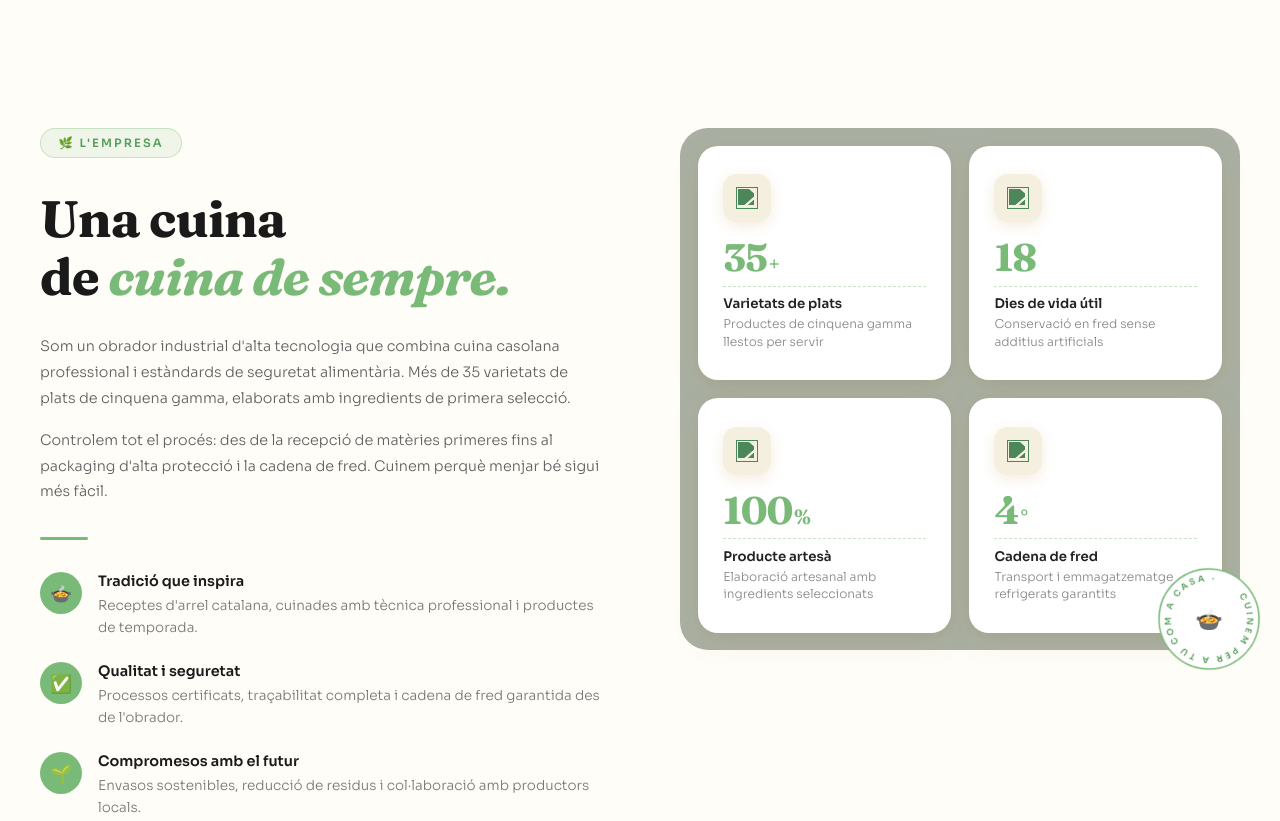
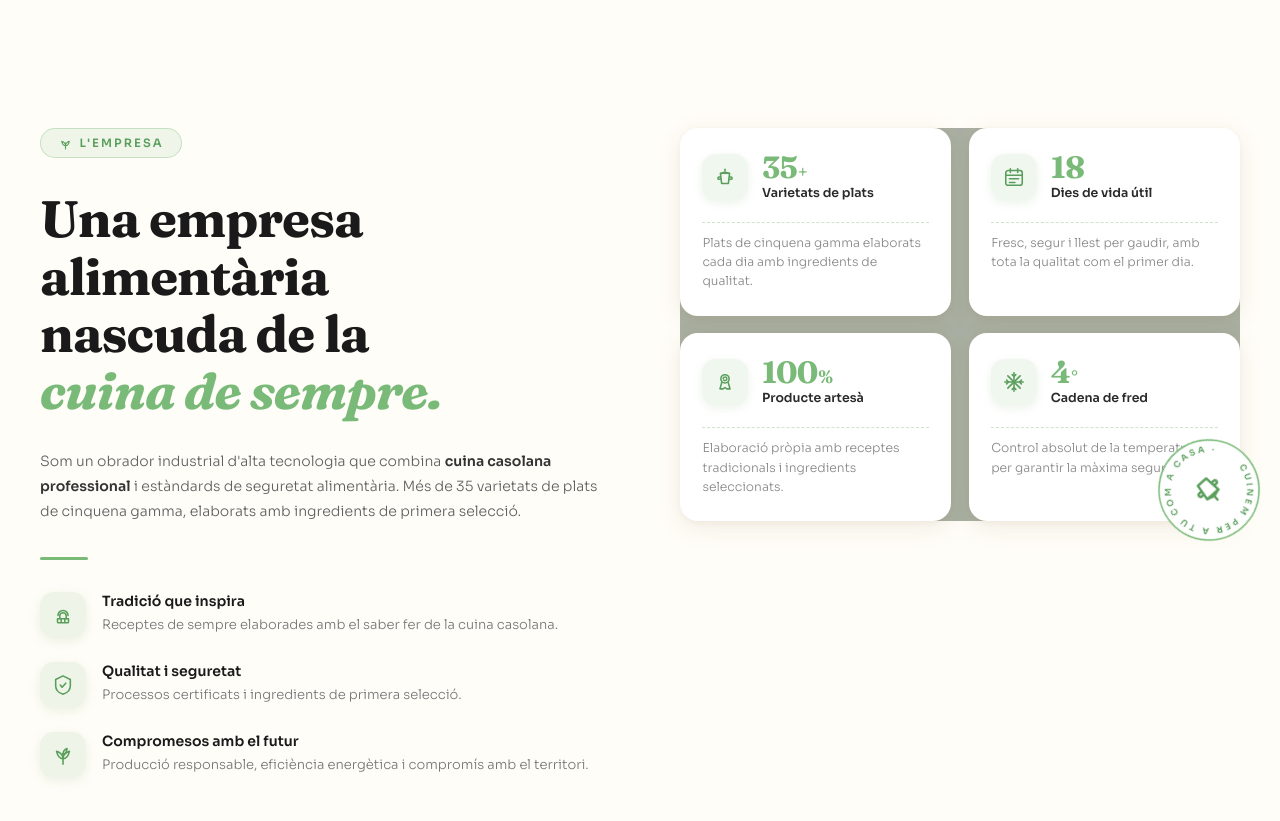
Before and after one commit to gerardbr4/layaya, a plain HTML site: page index.html in a window 1280 px wide. Shown: the part 3200-4021 px from the top of the page. Drawn offline with nearby package versions, Linux system fonts and the light colour scheme; a web font is replaced by a local one.

Commit message:
L'empresa: faithful redesign matching reference image
- Title corrected: "Una empresa alimentària nascuda de la / cuina de sempre."
- Single paragraph with <strong> bold for key phrase
- Feature icons: inline SVG (chef hat, shield+check, leaf sprout) in
  rounded-square containers with warm green background
- Stat cards: new layout with icon+number side by side on top row,
  dashed hr divider, description below
- 4 unique inline SVG icons: cooking pot, calendar, medal/rosette, snowflake
- Stamp center: SVG cooking pot replacing emoji
- Card shadows use warm brown-amber tone (rgba 140,100,50)

Co-Authored-By: Claude Sonnet 4.6 <noreply@anthropic.com>

```diff
--- a/index.html
+++ b/index.html
@@ -392,11 +392,16 @@
 
     .quisom-lead {
       font-family: 'Sora', sans-serif;
-      font-size: clamp(0.9rem, 1.1vw, 1rem);
+      font-size: clamp(0.88rem, 1.05vw, 0.98rem);
       font-weight: 300;
       line-height: 1.8;
       color: #606060;
       margin-bottom: 1rem;
+    }
+
+    .quisom-lead strong {
+      font-weight: 600;
+      color: #333;
     }
 
     .quisom-divider {
@@ -422,20 +427,21 @@
 
     .quisom-feature-icon {
       flex-shrink: 0;
-      width: 42px;
-      height: 42px;
-      border-radius: 50%;
-      background: var(--green);
+      width: 46px;
+      height: 46px;
+      border-radius: 14px;
+      background: rgba(122, 186, 120, 0.13);
+      box-shadow: 0 3px 12px rgba(100, 155, 80, 0.13);
       display: flex;
       align-items: center;
       justify-content: center;
-      font-size: 1.1rem;
+      color: var(--green-dk);
     }
 
     .quisom-feature-text strong {
       display: block;
       font-family: 'Sora', sans-serif;
-      font-size: 0.9rem;
+      font-size: 0.88rem;
       font-weight: 600;
       color: #1a1a1a;
       margin-bottom: 0.2rem;
@@ -443,13 +449,13 @@
 
     .quisom-feature-text span {
       font-family: 'Sora', sans-serif;
-      font-size: 0.85rem;
+      font-size: 0.82rem;
       font-weight: 300;
       color: #777;
       line-height: 1.5;
     }
 
-    /* Right column — stat cards over background photo */
+    /* Right column — stat cards */
     .quisom-right {
       position: relative;
     }
@@ -476,16 +482,15 @@
       display: grid;
       grid-template-columns: 1fr 1fr;
       gap: 1.1rem;
-      padding: 1.1rem;
     }
 
     .stat-card {
       background: #fff;
-      border-radius: 20px;
-      padding: 1.8rem 1.6rem;
+      border-radius: 18px;
+      padding: 1.5rem 1.4rem;
       box-shadow:
-        0 8px 28px rgba(160, 110, 55, 0.13),
-        0 2px 6px rgba(160, 110, 55, 0.07);
+        0 6px 24px rgba(140, 100, 50, 0.11),
+        0 2px 6px rgba(140, 100, 50, 0.06);
       display: flex;
       flex-direction: column;
       transition: transform 0.32s cubic-bezier(0.16, 1, 0.3, 1),
@@ -494,42 +499,46 @@
     }
 
     .stat-card:hover {
-      transform: translateY(-7px);
+      transform: translateY(-6px);
       box-shadow:
-        0 22px 52px rgba(160, 110, 55, 0.18),
-        0 6px 14px rgba(160, 110, 55, 0.10);
+        0 18px 44px rgba(140, 100, 50, 0.17),
+        0 5px 12px rgba(140, 100, 50, 0.08);
+    }
+
+    .stat-card-top {
+      display: flex;
+      align-items: center;
+      gap: 0.85rem;
+      margin-bottom: 0.6rem;
     }
 
     .stat-icon-wrap {
-      width: 48px;
-      height: 48px;
+      flex-shrink: 0;
+      width: 46px;
+      height: 46px;
       border-radius: 14px;
-      background: #F5EFE0;
+      background: rgba(122, 186, 120, 0.12);
+      box-shadow: 0 3px 10px rgba(100, 155, 80, 0.12);
       display: flex;
       align-items: center;
       justify-content: center;
-      margin-bottom: 1rem;
-      box-shadow: 0 4px 14px rgba(200, 155, 70, 0.18);
-    }
-
-    .stat-icon-svg {
-      width: 22px;
-      height: 22px;
-      filter: invert(50%) sepia(28%) saturate(550%) hue-rotate(82deg) brightness(88%);
-    }
-
-    .stat-num-wrap {
+      color: var(--green-dk);
+    }
+
+    .stat-card-meta {
+      display: flex;
+      flex-direction: column;
+    }
+
+    .stat-num-row {
       display: flex;
       align-items: baseline;
-      gap: 0.1rem;
-      margin-bottom: 0.55rem;
-      padding-bottom: 0.55rem;
-      border-bottom: 1.5px dashed rgba(122, 186, 120, 0.4);
+      gap: 0.05rem;
     }
 
     .stat-num {
       font-family: 'Fraunces', serif;
-      font-size: clamp(1.9rem, 3vw, 2.6rem);
+      font-size: clamp(1.6rem, 2.4vw, 2.1rem);
       font-weight: 700;
       line-height: 1;
       color: var(--green);
@@ -538,26 +547,34 @@
 
     .stat-suffix {
       font-family: 'Fraunces', serif;
-      font-size: clamp(1rem, 1.6vw, 1.5rem);
-      font-weight: 600;
+      font-size: clamp(0.95rem, 1.4vw, 1.25rem);
+      font-weight: 700;
       color: var(--green);
       line-height: 1;
     }
 
     .stat-label-title {
       font-family: 'Sora', sans-serif;
-      font-size: 0.83rem;
+      font-size: 0.78rem;
       font-weight: 600;
-      color: #222;
-      margin-bottom: 0.25rem;
+      color: #2a2a2a;
+      margin-top: 0.15rem;
+      line-height: 1.3;
+    }
+
+    .stat-divider {
+      border: none;
+      border-top: 1.5px dashed rgba(122, 186, 120, 0.38);
+      margin: 0.7rem 0;
     }
 
     .stat-label {
       font-family: 'Sora', sans-serif;
-      font-size: 0.76rem;
+      font-size: 0.77rem;
       font-weight: 300;
       color: #888;
-      line-height: 1.45;
+      line-height: 1.55;
+      margin: 0;
     }
 
     /* Circular stamp */
@@ -2271,93 +2288,167 @@
 
       <!-- Left column -->
       <div class="quisom-left">
-        <span class="quisom-badge">🌿 L'empresa</span>
+        <span class="quisom-badge">
+          <svg width="13" height="13" viewBox="0 0 24 24" fill="none" stroke="currentColor" stroke-width="2" stroke-linecap="round" stroke-linejoin="round"><path d="M12 22V11"/><path d="M12 16c0-4.5 4-7 7-8-1 4.5-3 8-7 8z"/><path d="M12 16c0-4.5-4-7-7-8 1 4.5 3 8 7 8z"/></svg>
+          L'empresa
+        </span>
         <h2 class="quisom-title">
-          Una cuina<br>de <em>cuina de sempre.</em>
+          Una empresa alimentària<br>nascuda de la<br><em>cuina de sempre.</em>
         </h2>
         <p class="quisom-lead">
-          Som un obrador industrial d'alta tecnologia que combina cuina casolana
-          professional i estàndards de seguretat alimentària. Més de 35 varietats
+          Som un obrador industrial d'alta tecnologia que combina <strong>cuina casolana
+          professional</strong> i estàndards de seguretat alimentària. Més de 35 varietats
           de plats de cinquena gamma, elaborats amb ingredients de primera selecció.
-        </p>
-        <p class="quisom-lead">
-          Controlem tot el procés: des de la recepció de matèries primeres fins al
-          packaging d'alta protecció i la cadena de fred. Cuinem perquè menjar bé
-          sigui més fàcil.
         </p>
         <div class="quisom-divider"></div>
         <div class="quisom-features">
           <div class="quisom-feature">
-            <div class="quisom-feature-icon">🍲</div>
+            <div class="quisom-feature-icon">
+              <!-- Chef hat -->
+              <svg width="22" height="22" viewBox="0 0 24 24" fill="none" stroke="currentColor" stroke-width="1.7" stroke-linecap="round" stroke-linejoin="round">
+                <path d="M6 16h12v3.5a1 1 0 0 1-1 1H7a1 1 0 0 1-1-1V16z"/>
+                <path d="M8.5 16V13c0-1.9 1.6-3.5 3.5-3.5s3.5 1.6 3.5 3.5v3"/>
+                <path d="M6.5 12.5a5.5 5.5 0 0 1 11 0"/>
+                <line x1="10" y1="16" x2="10" y2="19.5"/>
+                <line x1="14" y1="16" x2="14" y2="19.5"/>
+              </svg>
+            </div>
             <div class="quisom-feature-text">
               <strong>Tradició que inspira</strong>
-              <span>Receptes d'arrel catalana, cuinades amb tècnica professional i productes de temporada.</span>
+              <span>Receptes de sempre elaborades amb el saber fer de la cuina casolana.</span>
             </div>
           </div>
           <div class="quisom-feature">
-            <div class="quisom-feature-icon">✅</div>
+            <div class="quisom-feature-icon">
+              <!-- Shield + check -->
+              <svg width="22" height="22" viewBox="0 0 24 24" fill="none" stroke="currentColor" stroke-width="1.7" stroke-linecap="round" stroke-linejoin="round">
+                <path d="M12 2L4 6v7c0 4.5 3.5 7.5 8 9 4.5-1.5 8-4.5 8-9V6L12 2z"/>
+                <path d="M9 12l2 2.5 4-4.5"/>
+              </svg>
+            </div>
             <div class="quisom-feature-text">
               <strong>Qualitat i seguretat</strong>
-              <span>Processos certificats, traçabilitat completa i cadena de fred garantida des de l'obrador.</span>
+              <span>Processos certificats i ingredients de primera selecció.</span>
             </div>
           </div>
           <div class="quisom-feature">
-            <div class="quisom-feature-icon">🌱</div>
+            <div class="quisom-feature-icon">
+              <!-- Leaf sprout -->
+              <svg width="22" height="22" viewBox="0 0 24 24" fill="none" stroke="currentColor" stroke-width="1.7" stroke-linecap="round" stroke-linejoin="round">
+                <path d="M12 22V11"/>
+                <path d="M12 16c0-4.5 4-7 7-8-1 4.5-3 8-7 8z"/>
+                <path d="M12 16c0-4.5-4-7-7-8 1 4.5 3 8 7 8z"/>
+                <path d="M12 11c0-3 2-5 4.5-6-.5 3-1.5 6-4.5 6z"/>
+              </svg>
+            </div>
             <div class="quisom-feature-text">
               <strong>Compromesos amb el futur</strong>
-              <span>Envasos sostenibles, reducció de residus i col·laboració amb productors locals.</span>
+              <span>Producció responsable, eficiència energètica i compromís amb el territori.</span>
             </div>
           </div>
         </div>
       </div>
 
-      <!-- Right column — stat cards over photo -->
+      <!-- Right column — stat cards -->
       <div class="quisom-right">
         <div class="quisom-bg-photo"></div>
         <div class="quisom-stats">
+
+          <!-- 35+ Varietats -->
           <div class="stat-card">
-            <div class="stat-icon-wrap">
-              <img class="stat-icon-svg" src="img/iconset/icon1.svg" alt="">
+            <div class="stat-card-top">
+              <div class="stat-icon-wrap">
+                <!-- Cooking pot -->
+                <svg width="22" height="22" viewBox="0 0 24 24" fill="none" stroke="currentColor" stroke-width="1.7" stroke-linecap="round" stroke-linejoin="round">
+                  <path d="M12 3.5V5.5"/>
+                  <path d="M8.5 8Q12 5.5 15.5 8"/>
+                  <line x1="8" y1="8" x2="16" y2="8"/>
+                  <path d="M7 8h10l-1.3 11H8.3L7 8z"/>
+                  <path d="M7 12H5.2a1.3 1.3 0 0 0 0 2.5H7"/>
+                  <path d="M17 12h1.8a1.3 1.3 0 0 1 0 2.5H17"/>
+                </svg>
+              </div>
+              <div class="stat-card-meta">
+                <div class="stat-num-row">
+                  <span class="stat-num" data-count="35">0</span><span class="stat-suffix">+</span>
+                </div>
+                <div class="stat-label-title">Varietats de plats</div>
+              </div>
             </div>
-            <div class="stat-num-wrap">
-              <div class="stat-num" data-count="35">0</div>
-              <div class="stat-suffix">+</div>
+            <hr class="stat-divider">
+            <p class="stat-label">Plats de cinquena gamma elaborats cada dia amb ingredients de qualitat.</p>
+          </div>
+
+          <!-- 18 Dies -->
+          <div class="stat-card">
+            <div class="stat-card-top">
+              <div class="stat-icon-wrap">
+                <!-- Calendar -->
+                <svg width="22" height="22" viewBox="0 0 24 24" fill="none" stroke="currentColor" stroke-width="1.7" stroke-linecap="round" stroke-linejoin="round">
+                  <rect x="3" y="5" width="18" height="16" rx="2.5"/>
+                  <line x1="3" y1="10" x2="21" y2="10"/>
+                  <line x1="8" y1="3" x2="8" y2="7"/>
+                  <line x1="16" y1="3" x2="16" y2="7"/>
+                  <path d="M7 14h10M7 18h6"/>
+                </svg>
+              </div>
+              <div class="stat-card-meta">
+                <div class="stat-num-row">
+                  <span class="stat-num" data-count="18">0</span>
+                </div>
+                <div class="stat-label-title">Dies de vida útil</div>
+              </div>
             </div>
-            <div class="stat-label-title">Varietats de plats</div>
-            <div class="stat-label">Productes de cinquena gamma llestos per servir</div>
+            <hr class="stat-divider">
+            <p class="stat-label">Fresc, segur i llest per gaudir, amb tota la qualitat com el primer dia.</p>
           </div>
+
+          <!-- 100% Artesà -->
           <div class="stat-card">
-            <div class="stat-icon-wrap">
-              <img class="stat-icon-svg" src="img/iconset/icon1.svg" alt="">
+            <div class="stat-card-top">
+              <div class="stat-icon-wrap">
+                <!-- Medal / rosette -->
+                <svg width="22" height="22" viewBox="0 0 24 24" fill="none" stroke="currentColor" stroke-width="1.7" stroke-linecap="round" stroke-linejoin="round">
+                  <circle cx="12" cy="8.5" r="4.5"/>
+                  <circle cx="12" cy="8.5" r="2" stroke-dasharray="1.5 1.5"/>
+                  <path d="M8.5 12.5l-2 7h3.5l2-1.5 2 1.5H17.5l-2-7"/>
+                </svg>
+              </div>
+              <div class="stat-card-meta">
+                <div class="stat-num-row">
+                  <span class="stat-num" data-count="100">0</span><span class="stat-suffix">%</span>
+                </div>
+                <div class="stat-label-title">Producte artesà</div>
+              </div>
             </div>
-            <div class="stat-num-wrap">
-              <div class="stat-num" data-count="18">0</div>
+            <hr class="stat-divider">
+            <p class="stat-label">Elaboració pròpia amb receptes tradicionals i ingredients seleccionats.</p>
+          </div>
+
+          <!-- 4° Cadena de fred -->
+          <div class="stat-card">
+            <div class="stat-card-top">
+              <div class="stat-icon-wrap">
+                <!-- Snowflake -->
+                <svg width="22" height="22" viewBox="0 0 24 24" fill="none" stroke="currentColor" stroke-width="1.7" stroke-linecap="round" stroke-linejoin="round">
+                  <line x1="12" y1="2" x2="12" y2="22"/>
+                  <line x1="2" y1="12" x2="22" y2="12"/>
+                  <line x1="5.27" y1="5.27" x2="18.73" y2="18.73"/>
+                  <line x1="18.73" y1="5.27" x2="5.27" y2="18.73"/>
+                  <path d="M12 6l2-2m-2 2-2-2M12 18l2 2m-2-2-2 2M6 12l-2 2m2-2-2-2M18 12l2 2m-2-2 2-2"/>
+                </svg>
+              </div>
+              <div class="stat-card-meta">
+                <div class="stat-num-row">
+                  <span class="stat-num" data-count="4">0</span><span class="stat-suffix">°</span>
+                </div>
+                <div class="stat-label-title">Cadena de fred</div>
+              </div>
             </div>
-            <div class="stat-label-title">Dies de vida útil</div>
-            <div class="stat-label">Conservació en fred sense additius artificials</div>
+            <hr class="stat-divider">
+            <p class="stat-label">Control absolut de la temperatura per garantir la màxima seguretat.</p>
           </div>
-          <div class="stat-card">
-            <div class="stat-icon-wrap">
-              <img class="stat-icon-svg" src="img/iconset/icon1.svg" alt="">
-            </div>
-            <div class="stat-num-wrap">
-              <div class="stat-num" data-count="100">0</div>
-              <div class="stat-suffix">%</div>
-            </div>
-            <div class="stat-label-title">Producte artesà</div>
-            <div class="stat-label">Elaboració artesanal amb ingredients seleccionats</div>
-          </div>
-          <div class="stat-card">
-            <div class="stat-icon-wrap">
-              <img class="stat-icon-svg" src="img/iconset/icon1.svg" alt="">
-            </div>
-            <div class="stat-num-wrap">
-              <div class="stat-num" data-count="4">0</div>
-              <div class="stat-suffix">°</div>
-            </div>
-            <div class="stat-label-title">Cadena de fred</div>
-            <div class="stat-label">Transport i emmagatzematge refrigerats garantits</div>
-          </div>
+
         </div>
 
         <!-- Circular stamp -->
@@ -2371,7 +2462,13 @@
               <textPath href="#stampCircle" startOffset="0%">CUINEM PER A TU COM A CASA · CUINEM PER A TU COM A CASA ·</textPath>
             </text>
           </svg>
-          <div class="quisom-stamp-center">🍲</div>
+          <div class="quisom-stamp-center">
+            <svg width="24" height="24" viewBox="0 0 24 24" fill="none" stroke="#5a9e5c" stroke-width="1.6" stroke-linecap="round" stroke-linejoin="round">
+              <path d="M12 3.5V5.5"/><path d="M8.5 8Q12 5.5 15.5 8"/><line x1="8" y1="8" x2="16" y2="8"/>
+              <path d="M7 8h10l-1.3 11H8.3L7 8z"/>
+              <path d="M7 12H5.2a1.3 1.3 0 0 0 0 2.5H7"/><path d="M17 12h1.8a1.3 1.3 0 0 1 0 2.5H17"/>
+            </svg>
+          </div>
         </div>
       </div>
 
```
